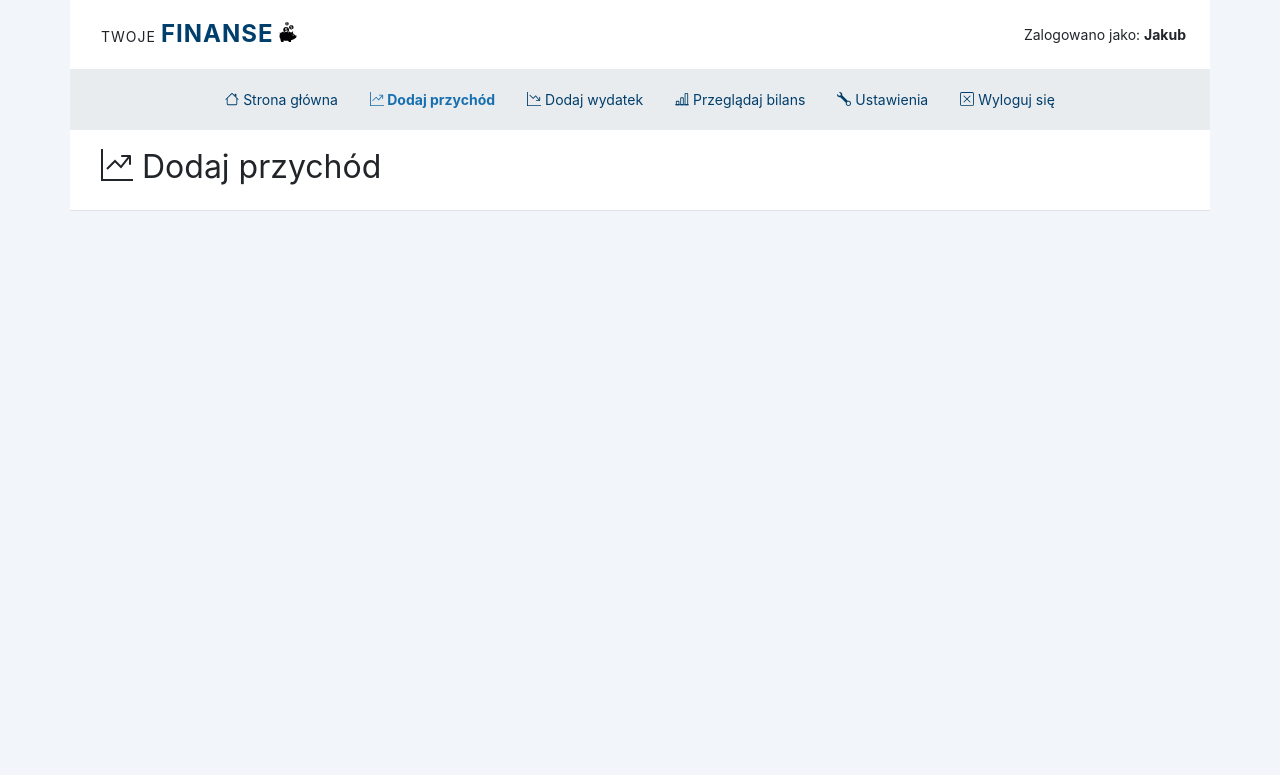
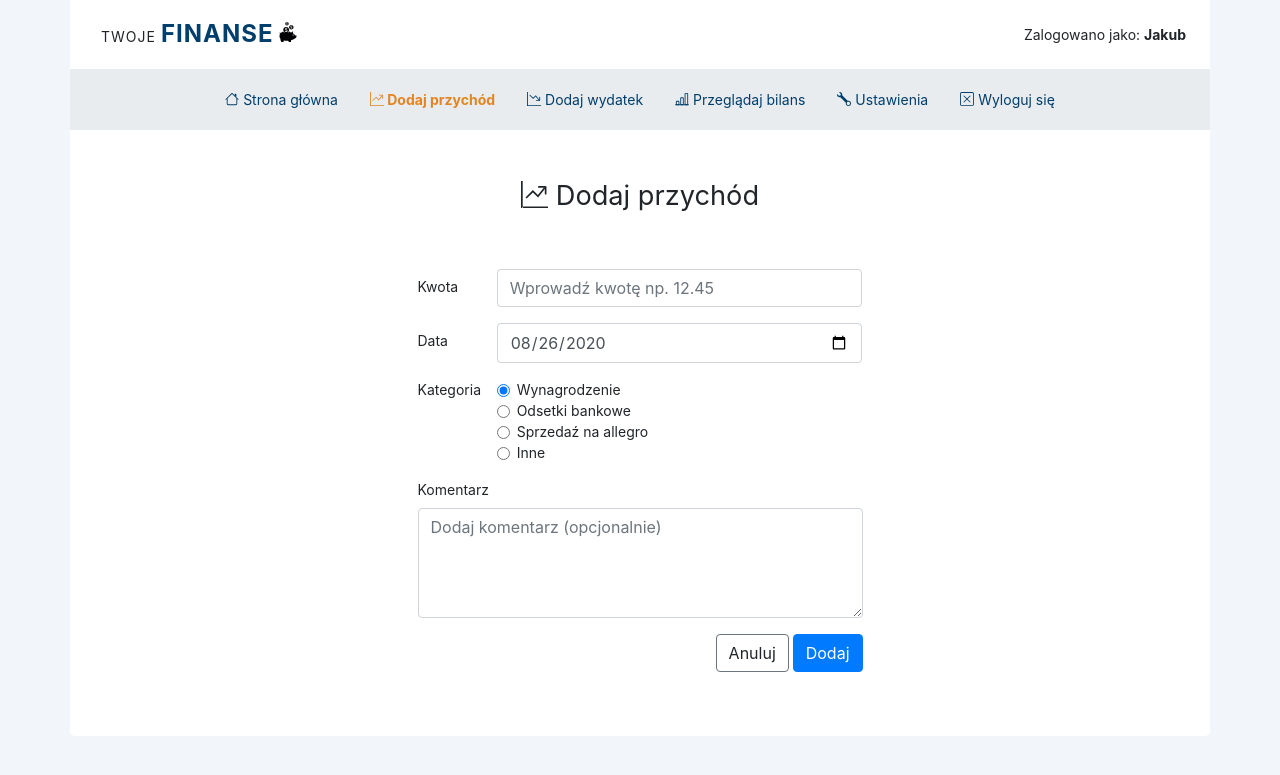
Before and after one commit to justynalezuch/Finance-Book, a PHP site: page /add-income.html in a window 1280 px wide. Shown: the top 775 px of the page. Run offline with PHP 8.4, Linux system fonts and the light colour scheme.

Commit message:
Add income form

```diff
--- a/add-income.html
+++ b/add-income.html
@@ -106,10 +106,10 @@
                 </div>
             </div>
         </header>
-
-        <div class="row p-3 border-bottom">
-            <div class="col-md-6">
-                <h1>
+        <main class="add-income pb-5">
+            <div class="row justify-content-center">
+                <div class="col-lg-5 col-md-6">
+                    <h1 class="py-md-5 py-4 text-center">
                         <svg width="1em" height="1em" viewBox="0 0 16 16" class="bi bi-graph-up" fill="currentColor" xmlns="http://www.w3.org/2000/svg">
                             <path d="M0 0h1v16H0V0zm1 15h15v1H1v-1z"/>
                             <path fill-rule="evenodd" d="M14.39 4.312L10.041 9.75 7 6.707l-3.646 3.647-.708-.708L7 5.293 9.959 8.25l3.65-4.563.781.624z"/>
@@ -117,8 +117,66 @@
                         </svg>
                         Dodaj przychód
                     </h1>
+                    <form>
+                        <div class="form-group row">
+                            <label for="amount" class="col-sm-2 col-form-label">Kwota</label>
+                            <div class="col-sm-10">
+                                <input type="number" class="form-control" id="amount" placeholder="Wprowadź kwotę np. 12.45" required>
                             </div>
                         </div>
+                        <div class="form-group row">
+                            <label for="date" class="col-sm-2 col-form-label">Data</label>
+                            <div class="col-sm-10">
+                                <input type="date" class="form-control" id="date" required>
+                            </div>
+                        </div>
+                        <fieldset class="form-group">
+                            <div class="row">
+                                <legend class="col-form-label col-sm-2 pt-0">Kategoria</legend>
+                                <div class="col-sm-10">
+                                    <div class="form-check">
+                                        <input class="form-check-input" type="radio" name="category" id="salary" value="salary" checked>
+                                        <label class="form-check-label" for="salary">
+                                            Wynagrodzenie
+                                        </label>
+                                    </div>
+                                    <div class="form-check">
+                                        <input class="form-check-input" type="radio" name="category" id="bankInterest" value="bank-interest">
+                                        <label class="form-check-label" for="bankInterest">
+                                            Odsetki bankowe
+                                        </label>
+                                    </div>
+                                    <div class="form-check">
+                                        <input class="form-check-input" type="radio" name="category" id="allegroSales" value="allegro-sales">
+                                        <label class="form-check-label" for="allegroSales">
+                                            Sprzedaź na allegro
+                                        </label>
+                                    </div>
+                                    <div class="form-check">
+                                        <input class="form-check-input" type="radio" name="category" id="others" value="option3">
+                                        <label class="form-check-label" for="others">
+                                            Inne
+                                        </label>
+                                    </div>
+
+                                </div>
+                            </div>
+                        </fieldset>
+                        <div class="form-group">
+                            <label for="comment">Komentarz</label>
+                            <textarea class="form-control" id="comment" rows="4" placeholder="Dodaj komentarz (opcjonalnie)"></textarea>
+                        </div>
+                        <div class="form-group row">
+                            <div class="col-sm-12 text-right">
+                                <a class="btn btn-outline-secondary">Anuluj</a>
+                                <button type="submit" class="btn btn-primary">Dodaj</button>
+                            </div>
+                        </div>
+                    </form>
+
+                </div>
+            </div>
+        </main>
 
     </div>
 
--- a/app.js
+++ b/app.js
@@ -1,21 +1,22 @@
 $(document).ready(function () {
 
-    // let currentDate = new Date();
-    //
-    // let currentDay = currentDate.getDate();
-    // let currentMonth = currentDate.getMonth()+1;
-    // let currentYear = currentDate.getFullYear();
-    //
-    // if(currentDay<10)
-    //     currentDay='0'+currentDay;
-    //
-    // if(currentMonth<10)
-    //     currentMonth='0'+currentMonth;
-    //
-    // $('input#date').val(`${currentYear}-${currentMonth}-${currentDay}`);
+    let currentDate = new Date();
 
+    let currentDay = currentDate.getDate();
+    let currentMonth = currentDate.getMonth()+1;
+    let currentYear = currentDate.getFullYear();
+
+    if(currentDay<10)
+        currentDay='0'+currentDay;
+
+    if(currentMonth<10)
+        currentMonth='0'+currentMonth;
+
+    $('input#date').val(`${currentYear}-${currentMonth}-${currentDay}`);
+
+    if (typeof google !== 'undefined') {
         // --- Load google charts ---
-    google.charts.load('current', {'packages':['corechart']});
+        google.charts.load('current', {'packages': ['corechart']});
         google.charts.setOnLoadCallback(drawChart);
 
         function drawChart() {
@@ -41,11 +42,12 @@ $(document).ready(function () {
             ]);
 
             // Optional; add a title and set the width and height of the chart
-        var options = {'title':'', 'width':520, 'height':400};
+            var options = {'title': '', 'width': 520, 'height': 400};
 
             // Display the chart inside the <div> element with id="piechart"
             var chart = new google.visualization.PieChart(document.getElementById('piechart'));
 
             chart.draw(data, options);
         }
+    }
 });
--- a/style.css
+++ b/style.css
@@ -16,10 +16,10 @@ body.bg {
 }
 body.bg .container {
   background: #fff;
+  border-radius: 0 0 5px 5px;
 }
 
 h1 {
-  font-size: 2rem;
   font-weight: 400;
 }
 h1 svg {
@@ -72,15 +72,22 @@ header .navbar-light .navbar-nav .nav-link {
 }
 header .navbar-light .navbar-nav .nav-link.active {
   font-weight: 700;
-  color: #186FAF;
+  color: #e28422;
 }
 header .navbar-light .navbar-nav .nav-link:hover {
-  color: #186FAF;
+  color: #a7571a;
 }
 header .navbar-expand-lg .navbar-nav .nav-link {
   padding: 0.75rem 1rem;
 }
 
+.balance h1 {
+  font-size: 2rem;
+}
+.balance h1 svg {
+  position: relative;
+  top: 3px;
+}
 .balance a:not([href]) {
   cursor: pointer;
 }
@@ -111,4 +118,8 @@ header .navbar-expand-lg .navbar-nav .nav-link {
   font-size: 36px;
 }
 
+.add-income h1, .add-expense h1 {
+  font-size: 1.7rem;
+}
+
 /*# sourceMappingURL=style.css.map */
```
Lines whose indentation alone changed are shown as unchanged.
